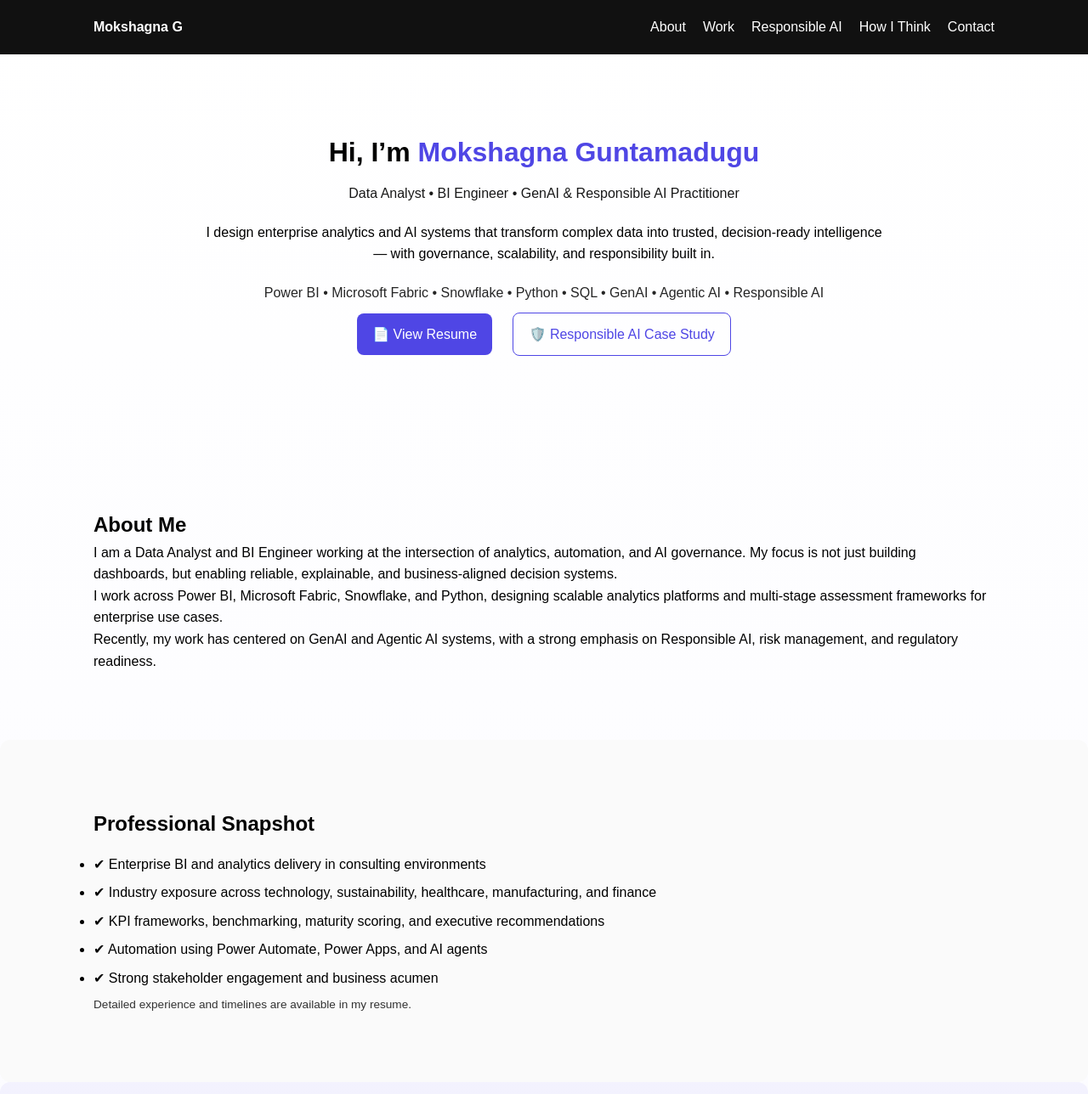
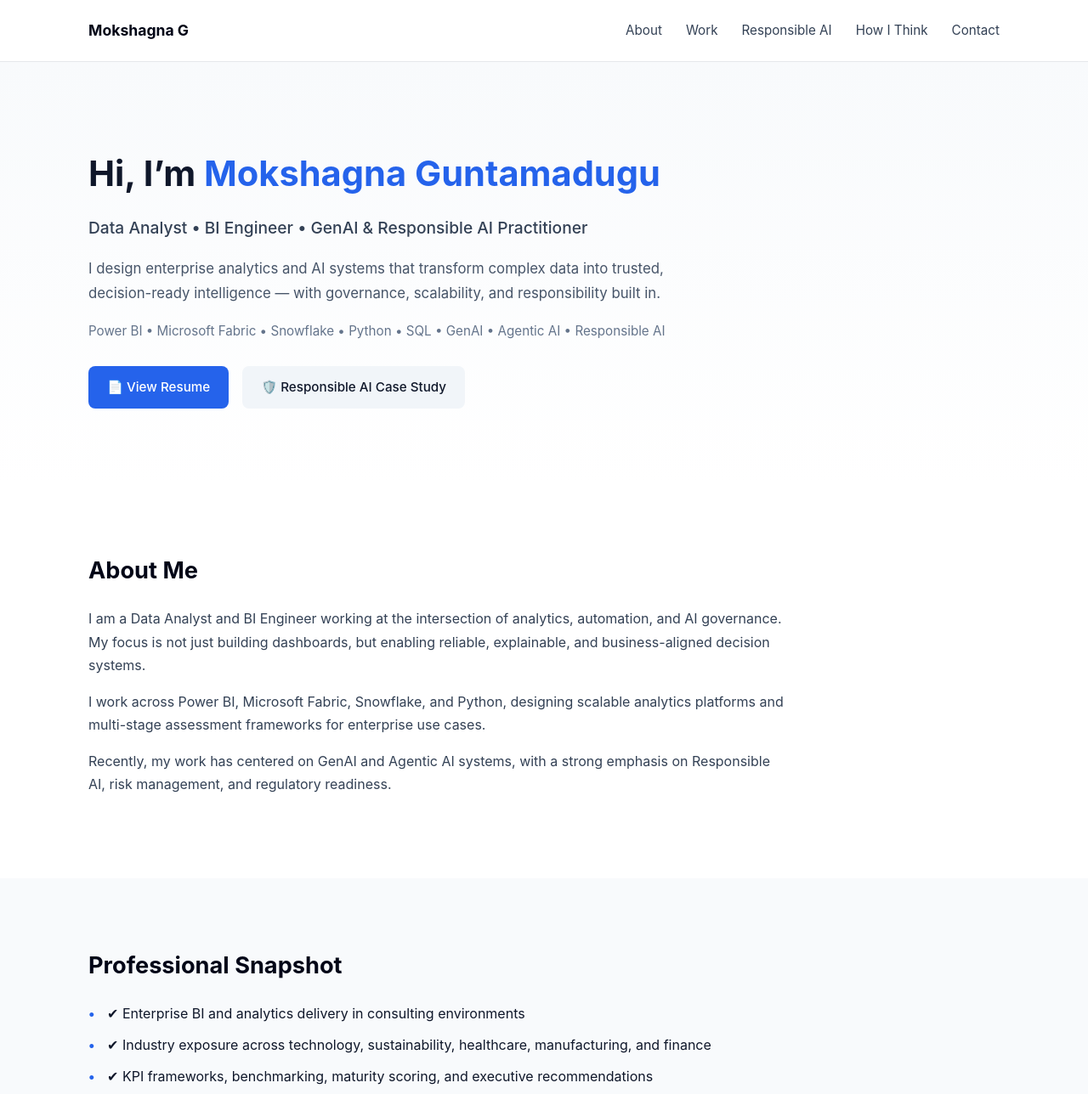
Before and after one commit to moksh5422/Mokshagna-Portfolio, a plain HTML site: page index.html in a window 1280 px wide. Shown: the top 1288 px of the page at 85% size. Drawn offline with Linux system fonts and the light colour scheme.

Commit message:
Update style.css

```diff
--- a/style.css
+++ b/style.css
@@ -1,150 +1,265 @@
+/* --------------------
+   RESET & BASE
+--------------------- */
 * {
-  box-sizing: border-box;
   margin: 0;
   padding: 0;
+  box-sizing: border-box;
+}
+
+html {
+  scroll-behavior: smooth;
 }
 
 body {
-  font-family: Arial, sans-serif;
-  line-height: 1.6;
-  background: linear-gradient(to bottom, #ffffff, #f9f9ff);
+  font-family: "Inter", "Segoe UI", Roboto, Helvetica, Arial, sans-serif;
+  color: #0f172a;
+  background-color: #ffffff;
+  line-height: 1.7;
 }
 
-/* CONTAINER */
+/* --------------------
+   CONTAINER
+--------------------- */
 .container {
-  max-width: 1100px;
+  max-width: 1120px;
   margin: 0 auto;
-  padding: 0 20px;
+  padding: 0 24px;
 }
 
-/* NAVBAR */
+/* --------------------
+   NAVBAR
+--------------------- */
 .navbar {
-  background: #111;
+  position: sticky;
+  top: 0;
+  z-index: 100;
+  background: #ffffff;
+  border-bottom: 1px solid #e5e7eb;
 }
 
 .navbar-inner {
   display: flex;
   justify-content: space-between;
   align-items: center;
-  height: 64px;
+  height: 72px;
 }
 
 .logo {
-  color: white;
-  font-weight: bold;
+  font-weight: 700;
+  font-size: 1.1rem;
+  color: #020617;
 }
 
 .nav-links {
   list-style: none;
   display: flex;
-  gap: 20px;
+  gap: 28px;
 }
 
 .nav-links a {
-  color: white;
   text-decoration: none;
+  font-size: 0.95rem;
+  color: #334155;
 }
 
-/* HERO */
-.hero {
-  padding: 90px 0;
-  text-align: center;
+.nav-links a:hover {
+  color: #2563eb;
 }
 
-.hero span {
-  color: #4f46e5;
+/* --------------------
+   HERO
+--------------------- */
+.hero {
+  padding: 96px 0 88px;
+  background: linear-gradient(
+    180deg,
+    #f8fafc 0%,
+    #ffffff 100%
+  );
+}
+
+.hero h1 {
+  font-size: 2.6rem;
+  font-weight: 700;
+  margin-bottom: 12px;
+}
+
+.hero h1 span {
+  color: #2563eb;
 }
 
 .hero-title {
-  margin-top: 10px;
-  opacity: 0.9;
+  font-size: 1.2rem;
+  font-weight: 500;
+  color: #334155;
+  margin-bottom: 18px;
 }
 
 .hero-description {
-  max-width: 800px;
-  margin: 20px auto;
+  max-width: 720px;
+  font-size: 1.05rem;
+  color: #475569;
+  margin-bottom: 18px;
 }
 
 .hero-tech {
-  opacity: 0.85;
+  max-width: 760px;
+  font-size: 0.95rem;
+  color: #64748b;
+  margin-bottom: 28px;
 }
 
-/* BUTTONS */
-.btn {
-  display: inline-block;
-  padding: 12px 18px;
-  border-radius: 8px;
-  text-decoration: none;
-  margin: 10px;
+/* --------------------
+   BUTTONS
+--------------------- */
+.hero-actions {
+  display: flex;
+  gap: 16px;
+  flex-wrap: wrap;
 }
 
-.primary {
-  background: #4f46e5;
-  color: white;
+.btn {
+  display: inline-flex;
+  align-items: center;
+  gap: 6px;
+  padding: 12px 22px;
+  border-radius: 8px;
+  font-size: 0.95rem;
+  font-weight: 500;
+  text-decoration: none;
+  transition: all 0.2s ease;
 }
 
-.secondary {
-  border: 1px solid #4f46e5;
-  color: #4f46e5;
+.btn.primary {
+  background-color: #2563eb;
+  color: #ffffff;
 }
 
-/* SECTIONS */
+.btn.primary:hover {
+  background-color: #1d4ed8;
+}
+
+.btn.secondary {
+  background-color: #f1f5f9;
+  color: #0f172a;
+}
+
+.btn.secondary:hover {
+  background-color: #e5e7eb;
+}
+
+/* --------------------
+   SECTIONS
+--------------------- */
 .section {
   padding: 80px 0;
 }
 
-.highlight-section {
-  background: rgba(79,70,229,0.05);
-  border-radius: 12px;
+.subtle-section {
+  background-color: #f8fafc;
 }
 
-.subtle-section {
-  background: #fafafa;
-  border-radius: 12px;
+.highlight-section {
+  background-color: #f1f5f9;
 }
 
-/* GRIDS */
-.projects-grid {
-  display: grid;
-  grid-template-columns: repeat(auto-fit, minmax(260px, 1fr));
-  gap: 20px;
+.section h2 {
+  font-size: 1.7rem;
+  font-weight: 700;
+  margin-bottom: 20px;
+  color: #020617;
 }
 
-/* CARDS */
-.project-card {
-  background: #f5f5f5;
-  padding: 20px;
-  border-radius: 12px;
+.section p {
+  max-width: 820px;
+  color: #334155;
+  margin-bottom: 16px;
 }
 
-.highlight {
-  border-left: 5px solid #4f46e5;
-}
-
-/* LISTS */
+/* --------------------
+   LISTS / POINTS
+--------------------- */
 .project-points {
-  margin-top: 15px;
+  list-style: none;
+  margin-top: 16px;
 }
 
 .project-points li {
-  margin-bottom: 8px;
+  margin-bottom: 10px;
+  padding-left: 22px;
+  position: relative;
+  color: #0f172a;
 }
 
-/* PDF PREVIEW */
-.pdf-wrapper {
-  margin-top: 20px;
-  border-radius: 12px;
-  overflow: hidden;
-  box-shadow: 0 12px 30px rgba(0,0,0,0.1);
+.project-points li::before {
+  content: "•";
+  position: absolute;
+  left: 0;
+  color: #2563eb;
+  font-weight: bold;
+}
+
+/* --------------------
+   CARDS
+--------------------- */
+.project-card {
+  background: #ffffff;
+  border-radius: 14px;
+  padding: 28px;
+  box-shadow: 0 8px 24px rgba(15, 23, 42, 0.04);
+  margin-top: 24px;
+}
+
+.project-card.highlight {
+  border: 1px solid #dbeafe;
+  background: #f8fafc;
+}
+
+.project-card h3 {
+  font-size: 1.1rem;
+  font-weight: 600;
+  margin-bottom: 10px;
+}
+
+/* --------------------
+   TEXT UTILITIES
+--------------------- */
+.small-text {
+  font-size: 0.9rem;
+  color: #64748b;
 }
 
 .confidential-note {
+  margin-top: 14px;
+  font-size: 0.9rem;
   color: #b91c1c;
-  font-size: 0.9rem;
-  margin-top: 10px;
 }
 
-.small-text {
-  font-size: 0.85rem;
-  opacity: 0.8;
+/* --------------------
+   FOOTER / CONTACT
+--------------------- */
+#contact .hero-actions {
+  margin-top: 20px;
 }
+
+/* --------------------
+   RESPONSIVE
+--------------------- */
+@media (max-width: 768px) {
+  .hero {
+    padding: 72px 0 64px;
+  }
+
+  .hero h1 {
+    font-size: 2.1rem;
+  }
+
+  .section {
+    padding: 64px 0;
+  }
+
+  .nav-links {
+    gap: 18px;
+  }
+}
```
